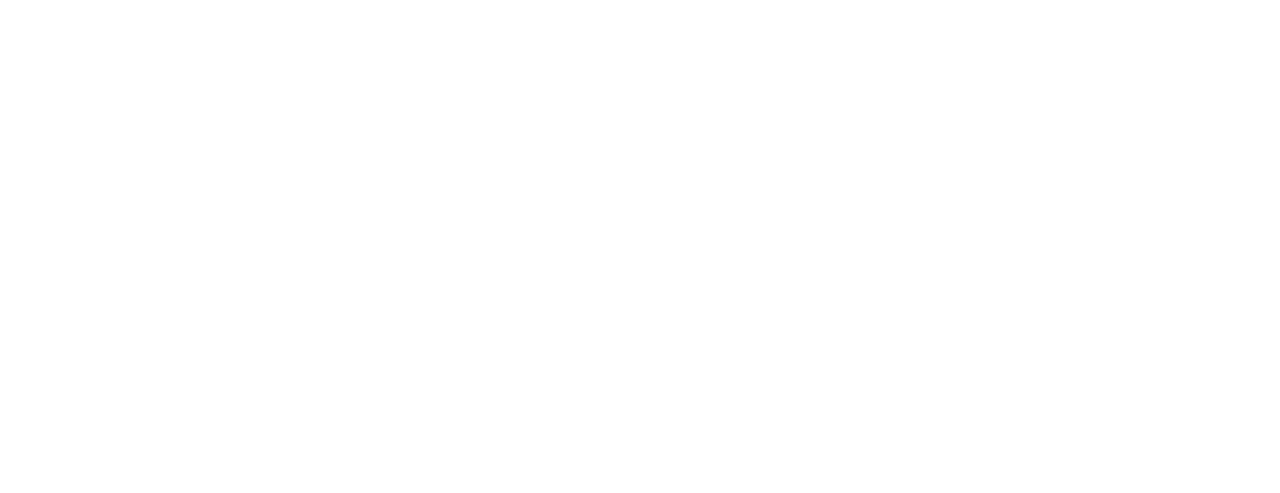
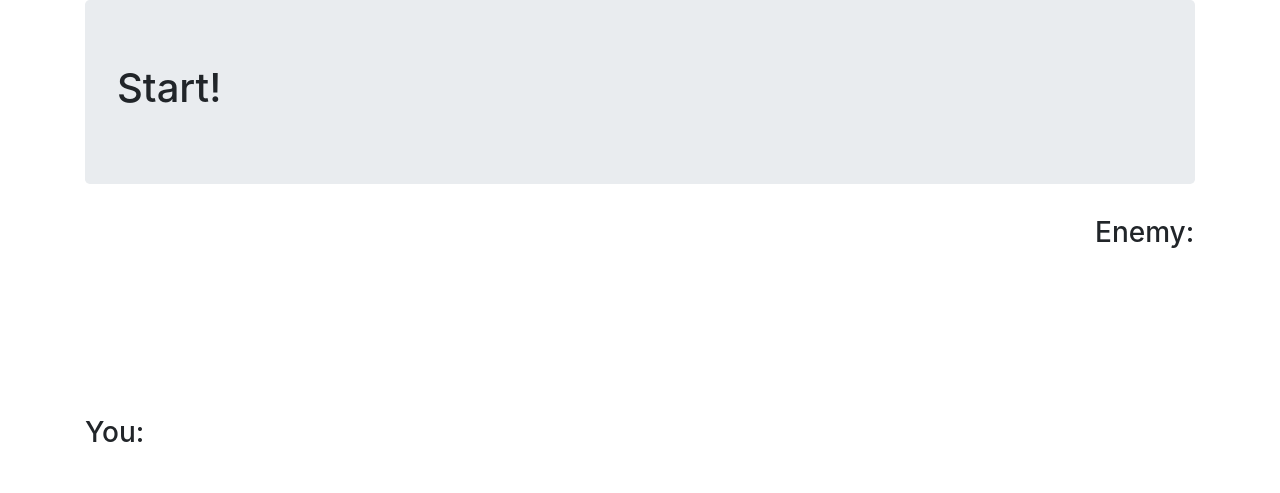
Before and after one commit to CommaderDavid/Make-RPG, a website built with webpack: page src/index.html in a window 1280 px wide. Built offline with nearby package versions, Linux system fonts and the light colour scheme.

Commit message:
Add start of html display, and start main js file.

```diff
--- a/src/index.html
+++ b/src/index.html
@@ -1,9 +1,25 @@
 <!DOCTYPE html>
 <html>
   <head>
-    <title></title>
+    <title>CyberDot</title>
   </head>
   <body>
-
+    <div class="container">
+      <div class="jumbotron">
+        <h1>Start!</h1>
+      </div>
+      <div id="game">
+        <div class="enemy">
+          <h3>Enemy:</h3>
+          <p></p>
+          <img src="" alt="" id="enemyHP">
+        </div>
+        <div class="player">
+          <h3>You:</h3>
+          <p></p>
+          <img src="" alt="" id="playerHP">
+        </div>
+      </div>
+    </div>
   </body>
 </html>
--- a/src/main.js
+++ b/src/main.js
@@ -3,3 +3,7 @@ import 'bootstrap';
 import 'bootstrap/dist/css/bootstrap.min.css';
 import './styles.css';
 import { MainGame } from './Game.js';
+
+$(document).ready(function() {
+
+});
--- a/src/styles.css
+++ b/src/styles.css
@@ -0,0 +1,10 @@
+.enemy {
+  float: right;
+  width: 100px;
+}
+
+.player {
+  float: left;
+  margin-top: 200px;
+
+}
```
